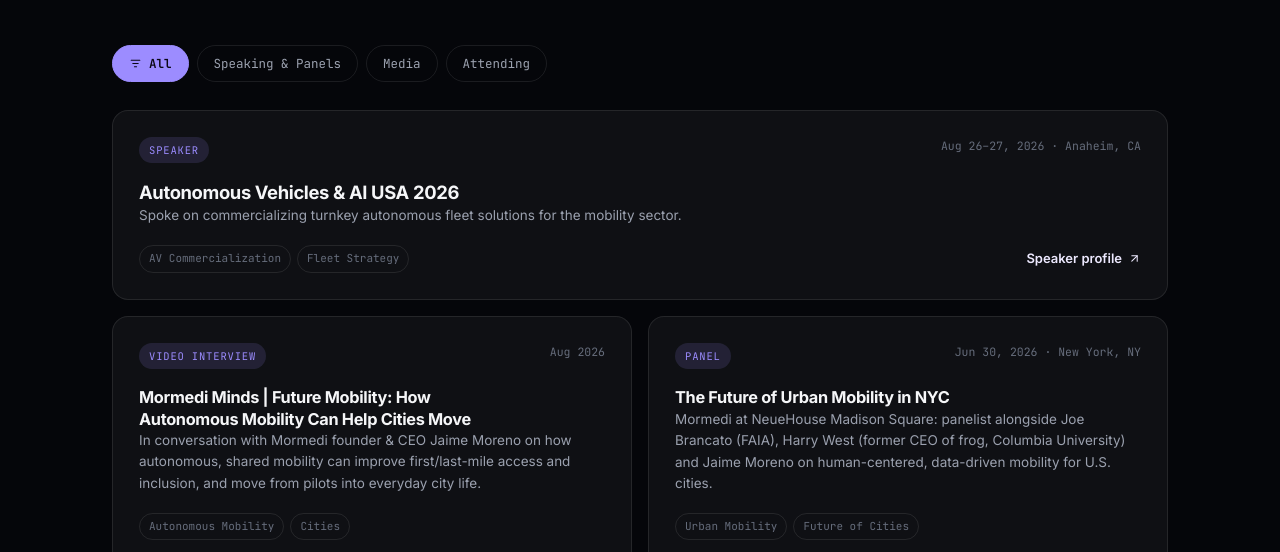
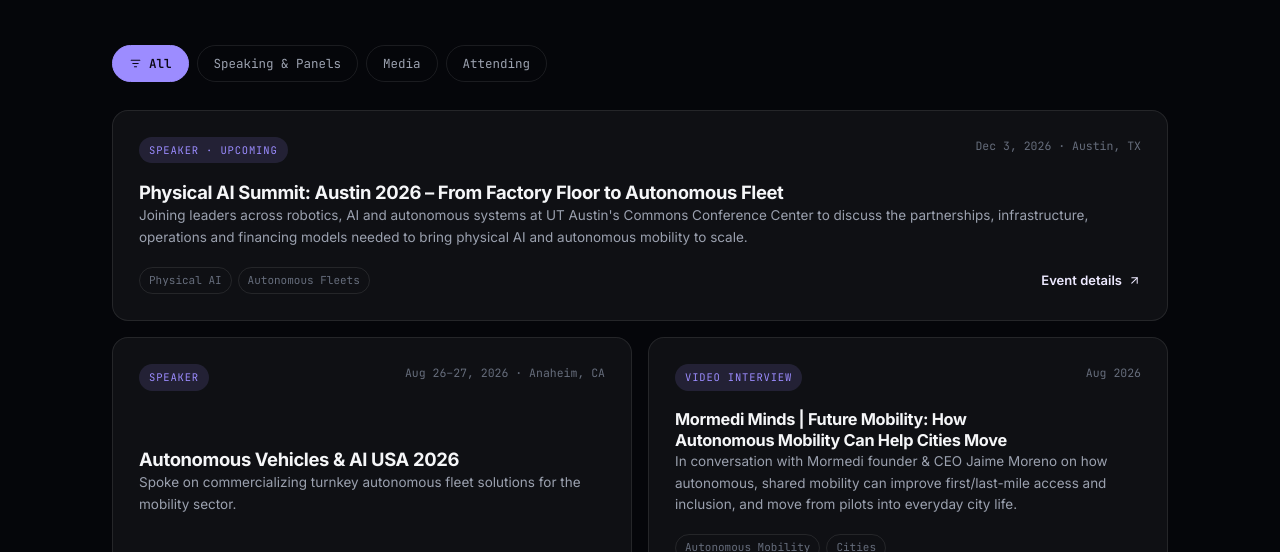
Before and after one commit to pab107/website, a plain HTML site: page index.html in a window 1280 px wide. Shown: the part 4354-4906 px from the top of the page. Drawn offline with Linux system fonts and the light colour scheme.

Commit message:
Add Physical AI Summit Austin 2026 speaking event

```diff
--- a/index.html
+++ b/index.html
@@ -589,8 +589,23 @@
     </div>
 
     <div class="bento" id="bentoGrid">
+      <div class="bento-card wide" data-cat="speaking">
+        <div class="bc-top">
+          <span class="bc-kind">Speaker · Upcoming</span>
+          <span class="bc-date">Dec 3, 2026 · Austin, TX</span>
+        </div>
+        <div>
+          <h3>Physical AI Summit: Austin 2026 – From Factory Floor to Autonomous Fleet</h3>
+          <p>Joining leaders across robotics, AI and autonomous systems at UT Austin's Commons Conference Center to discuss the partnerships, infrastructure, operations and financing models needed to bring physical AI and autonomous mobility to scale.</p>
+        </div>
+        <div style="display:flex; align-items:center; justify-content:space-between;">
+          <div class="bc-tags"><span class="bc-tag">Physical AI</span><span class="bc-tag">Autonomous Fleets</span></div>
+          <a class="bc-link" href="https://luma.com/jed6dll8" target="_blank" rel="noopener">Event details <svg class="icon" viewBox="0 0 24 24" style="width:13px;height:13px;"><path d="M7 17L17 7"></path><path d="M7 7h10v10"></path></svg></a>
+        </div>
+      </div>
 
-      <div class="bento-card wide" data-cat="speaking">
+
+      <div class="bento-card" data-cat="speaking">
         <div class="bc-top">
           <span class="bc-kind">Speaker</span>
           <span class="bc-date">Aug 26–27, 2026 · Anaheim, CA</span>
```
